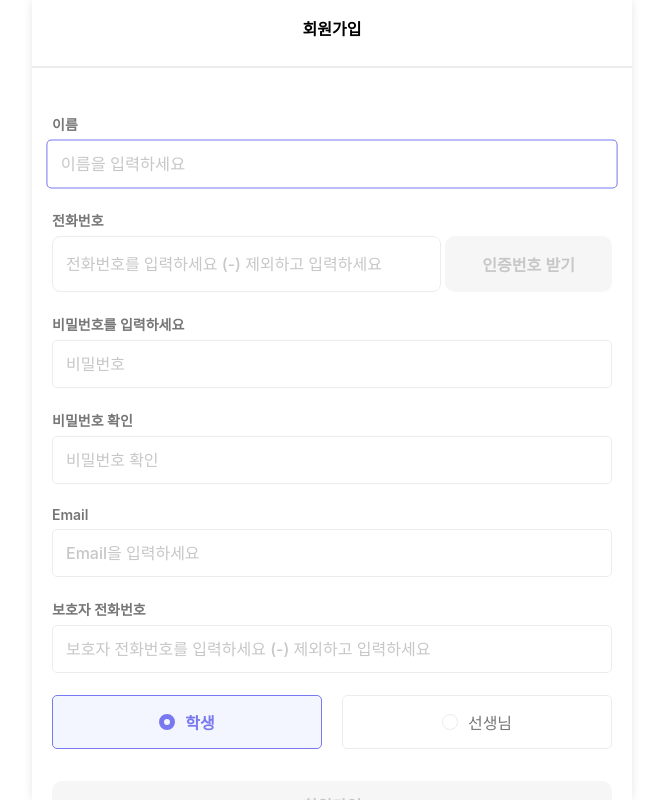
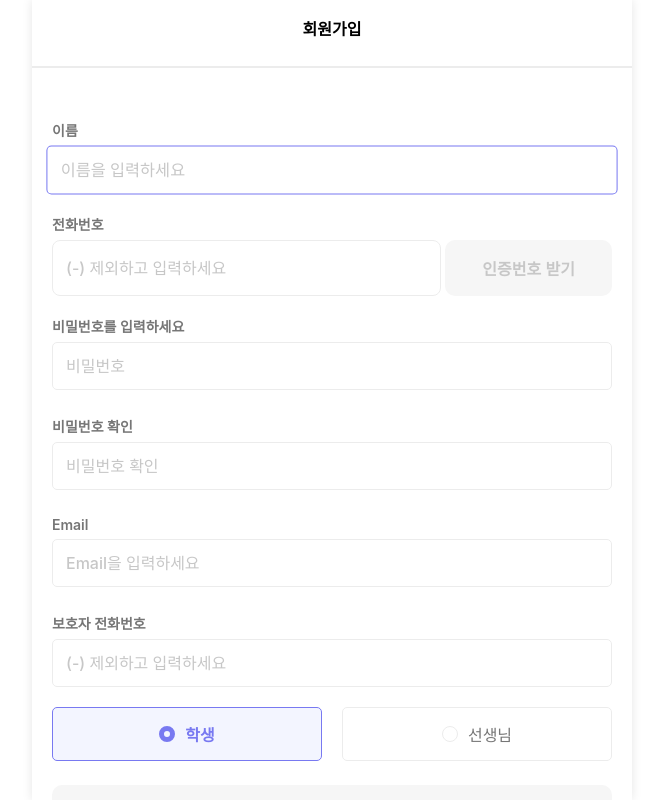
Before and after one commit to gbwlxhd97/pple-lms, a React (Vite) app: page /sign-up in a window 1280 px wide. Shown: the whole page, without its empty margins (308-971 px from the left). Built offline with nearby package versions, Linux system fonts and the light colour scheme; no server answers; a web font is replaced by a local one.

Commit message:
Input css margin -> padding

```diff
--- a/src/components/Layout/RootLayout/RootLayout.module.scss
+++ b/src/components/Layout/RootLayout/RootLayout.module.scss
@@ -84,3 +84,7 @@
 .WithAsideTitle {
   font-weight: 600;
 }
+
+.DividerWrap {
+  padding: 26px 0;
+}
--- a/src/components/Layout/RootLayout/RootLayout.tsx
+++ b/src/components/Layout/RootLayout/RootLayout.tsx
@@ -22,16 +22,18 @@ const RootLayout = () => {
       {pathname === '/sign-up' && (
         <>
           <div className={styles.HeaderTitle}>{headerTitle}</div>
-          <div className={'Divider Reservation'} />
+          <div className={styles.DividerWrap}>
+            <div className={'Divider Reservation'} />
+          </div>
         </>
       )}
       {pathname !== '/login' && pathname !== '/sign-up' && (
         <>
           <ASidebar>
-            {
-              (pathname.startsWith('/course') || pathname.startsWith('/attendance')) &&
-            <div className={styles.WithAsideTitle}>{headerTitle}</div>
-            }
+            {(pathname.startsWith('/course') ||
+              pathname.startsWith('/attendance')) && (
+              <div className={styles.WithAsideTitle}>{headerTitle}</div>
+            )}
           </ASidebar>
           <div className={'Divider Title'} />
         </>
--- a/src/components/common/Input/Input.module.scss
+++ b/src/components/common/Input/Input.module.scss
@@ -7,6 +7,7 @@
   display: block;
   align-items: flex-start;
   justify-content: flex-start;
+  padding: 6px 0;
 }
 
 .InputLabel {
--- a/src/pages/Auth/SignUp/SignUp.module.scss
+++ b/src/pages/Auth/SignUp/SignUp.module.scss
@@ -4,7 +4,7 @@
   display: flex;
   flex-direction: column;
   justify-content: space-between;
-  gap: 22px;
+  gap: 14px;
 }
 
 
--- a/src/pages/Auth/SignUp/SignUp.tsx
+++ b/src/pages/Auth/SignUp/SignUp.tsx
@@ -98,7 +98,7 @@ const SignUpPage = () => {
         <div className={styles.Flex}>
           <input
             type="number"
-            placeholder="전화번호를 입력하세요 (-) 제외하고 입력하세요"
+            placeholder="(-) 제외하고 입력하세요"
             className={styles.WrapInput}
             name="tel"
             onChange={handleChange}
@@ -161,7 +161,7 @@ const SignUpPage = () => {
       <Input
         label="보호자 전화번호"
         type="number"
-        placeholder="보호자 전화번호를 입력하세요 (-) 제외하고 입력하세요"
+        placeholder="(-) 제외하고 입력하세요"
         name="parent_tel"
         onChange={handleChange}
       />
--- a/src/styles/global.scss
+++ b/src/styles/global.scss
@@ -56,7 +56,7 @@ button {
 .Divider {
   border: 1px solid $gray100;
   &.Reservation {
-    margin: 26px 0;
+    // margin: 26px 0;
   }
   &.Vertical {
     height: 18px;
```
